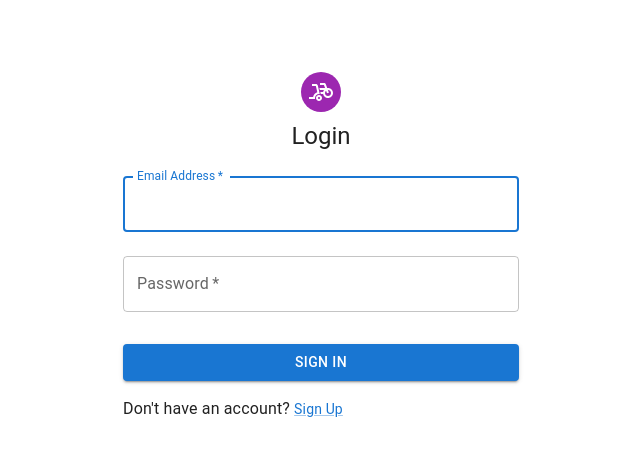
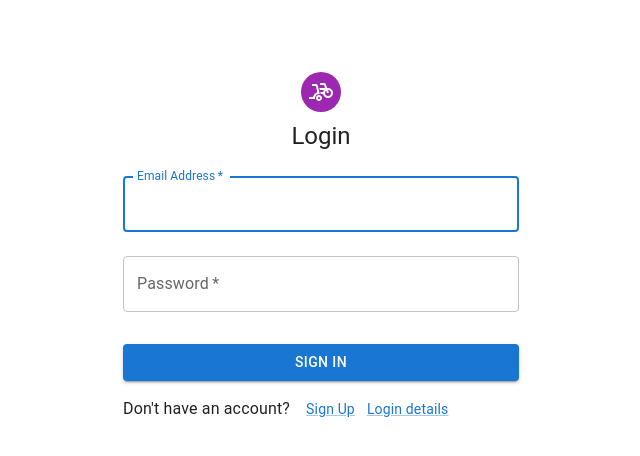
Before and after one commit to ravirojha/bike-rental-frontend, a React (Create React App) app: page / in a window 1280 px wide. Shown: the top 456 px of the page, without its empty margins (319-959 px from the left). Built offline with nearby package versions, Linux system fonts and the light colour scheme.

Commit message:
Did minor fixes

```diff
--- a/src/App.js
+++ b/src/App.js
@@ -23,7 +23,7 @@ function App() {
                 setUser(cookies.user);
             }
         }
-    }, []);
+    }, [cookies.user, user]);
 
 
     return (
--- a/src/components/reservationDetail.js
+++ b/src/components/reservationDetail.js
@@ -23,7 +23,7 @@ function ReservationDetail({reservation, changeReser}) {
         ReservationService.getRating({userId: reserData.userId, bikeId: reserData.bikeId, resId: reserData.id}, user).then((res) => {
            setRating(res.data.rating);
         })
-    },[]);
+    },[reserData.bikeId, reserData.id, reserData.userId,user]);
 
     function handleCancel() {
         ReservationService.cancelReservation(reserData.id,{...reserData}, user).then((res) => {
--- a/src/pages/login.js
+++ b/src/pages/login.js
@@ -89,8 +89,11 @@ export default function Login() {
                         <Grid container>
                             <Grid item>
                                 <span> Don't have an account? </span>
-                                <Link href="/signup" variant="body2">
+                                <Link href="/signup" variant="body2" sx={{paddingLeft: "12px"}}>
                                     {"Sign Up"}
+                                </Link>
+                                <Link href="https://docs.google.com/document/d/16PvgOV7Afj9Abjj_AiejMyxDjs4ihG9105FOlmcLHlg/edit?usp=sharing" variant="body2" sx={{paddingLeft: "12px"}}>
+                                    {"Login details"}
                                 </Link>
                             </Grid>
                         </Grid>
--- a/src/pages/reservations.js
+++ b/src/pages/reservations.js
@@ -22,9 +22,9 @@ function Reservations() {
     function changeReser(param, val) {
         if (param === 'reser') {
             setReser(val);
-        } else if (param = 'new') {
+        } else if (param === 'new') {
             setIsNew(val);
-        } else if (param = 'reload') {
+        } else if (param === 'reload') {
             setBit(prev => !prev);
         }
     }
@@ -66,7 +66,7 @@ function Reservations() {
                 setLoading(false);
             })).catch((error) => toast.error(error?.response?.data?.message || "Something went wrong"));
         }
-    }, [page, bit, id, location.pathname]);
+    }, [page, bit, id, location.pathname, user]);
 
 
 
--- a/src/pages/users.js
+++ b/src/pages/users.js
@@ -25,7 +25,6 @@ function Users() {
         } else if (param === 'new') {
             setIsNew(val);
         } else if (param === 'reload') {
-            console.log('change called');
             setBit(prev => !prev);
         }
     }
--- a/src/utils.js
+++ b/src/utils.js
@@ -2,7 +2,7 @@ export const Util = {
     sleep: (millis) => new Promise((resolve) => setTimeout(resolve, millis))
 };
 
-export const URL = `https://bike-rental-7.herokuapp.com`;
+export const URL = `http://localhost:5000`;
 
 export const jwtSecret = 'askd364egrg734te374terg';
 
```
